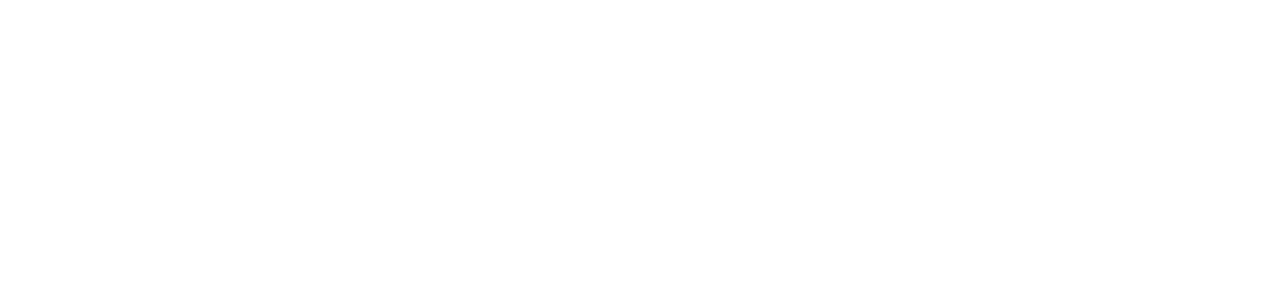
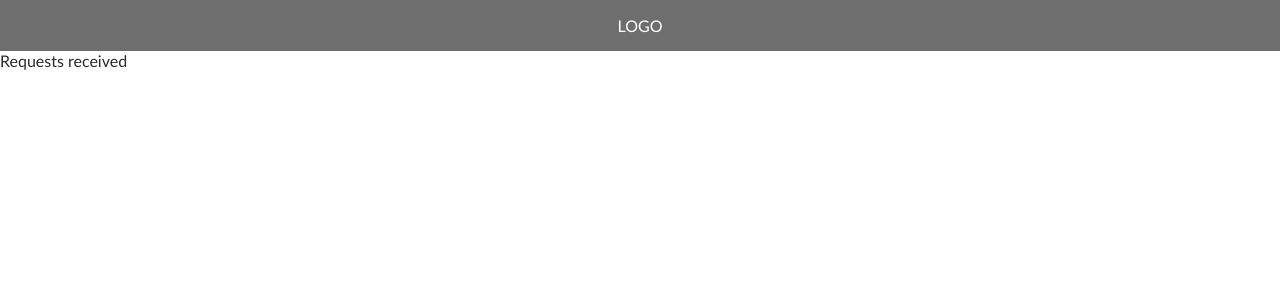
Before and after one commit to rmnvnc/vue3-coach-app, a Vue app: page /requests in a window 1280 px wide. Shown: the top 300 px of the page. Built offline with nearby package versions, Linux system fonts and the light colour scheme.

Commit message:
initial components

```diff
--- /dev/null
+++ b/src/App.vue
@@ -0,0 +1,35 @@
+<template>
+    <the-header></the-header>
+    <router-view></router-view>
+  </template>
+
+  <script>
+  import TheHeader from './components/nav/TheHeader.vue';
+
+  export default {
+    components: {
+      TheHeader
+    },
+  };
+  </script>
+
+  <style>
+  * {
+    box-sizing: border-box;
+  }
+
+  html {
+    font-family: 'Trebuchet MS', sans-serif;
+  }
+
+  body {
+    margin: 0;
+    color: rgb(42, 42, 42);
+  }
+
+  /*
+yellow-green (#BAFF39)
+dim grey (#6E6E6E)
+white (#FFFFFF)
+  */
+  </style>
--- /dev/null
+++ b/src/components/nav/TheHeader.vue
@@ -0,0 +1,18 @@
+<template>
+    <header>
+        LOGO
+    </header>
+</template>
+
+<script setup>
+
+</script>
+
+<style scoped>
+header {
+    color: #fff;
+    padding: 1rem 2rem;
+    text-align: center;
+    background-color: #6E6E6E;
+}
+</style>
--- /dev/null
+++ b/src/pages/NotFound.vue
@@ -0,0 +1,13 @@
+<template>
+    <div>
+        NOT FOUND :(
+    </div>
+</template>
+
+<script setup>
+
+</script>
+
+<style scoped>
+
+</style>
--- /dev/null
+++ b/src/pages/coaches/CoachDetail.vue
@@ -0,0 +1,13 @@
+<template>
+    <div>
+        Coach detail
+    </div>
+</template>
+
+<script setup>
+
+</script>
+
+<style scoped>
+
+</style>
--- /dev/null
+++ b/src/pages/coaches/CoachRegistration.vue
@@ -0,0 +1,13 @@
+<template>
+    <div>
+        Coach registration
+    </div>
+</template>
+
+<script setup>
+
+</script>
+
+<style scoped>
+
+</style>
--- /dev/null
+++ b/src/pages/coaches/CoachesList.vue
@@ -0,0 +1,13 @@
+<template>
+    <div>
+        Coachces list
+    </div>
+</template>
+
+<script setup>
+
+</script>
+
+<style lang="scss" scoped>
+
+</style>
--- /dev/null
+++ b/src/pages/requests/ContactCoach.vue
@@ -0,0 +1,13 @@
+<template>
+    <div>
+        Contact coach
+    </div>
+</template>
+
+<script setup>
+
+</script>
+
+<style scoped>
+
+</style>
--- /dev/null
+++ b/src/pages/requests/RequestReceived.vue
@@ -0,0 +1,13 @@
+<template>
+    <div>
+        Requests received
+    </div>
+</template>
+
+<script setup>
+
+</script>
+
+<style scoped>
+
+</style>
```
Also changed, not shown: src/main.js (+8 -1 lines), src/router.js (+14 -6 lines).
